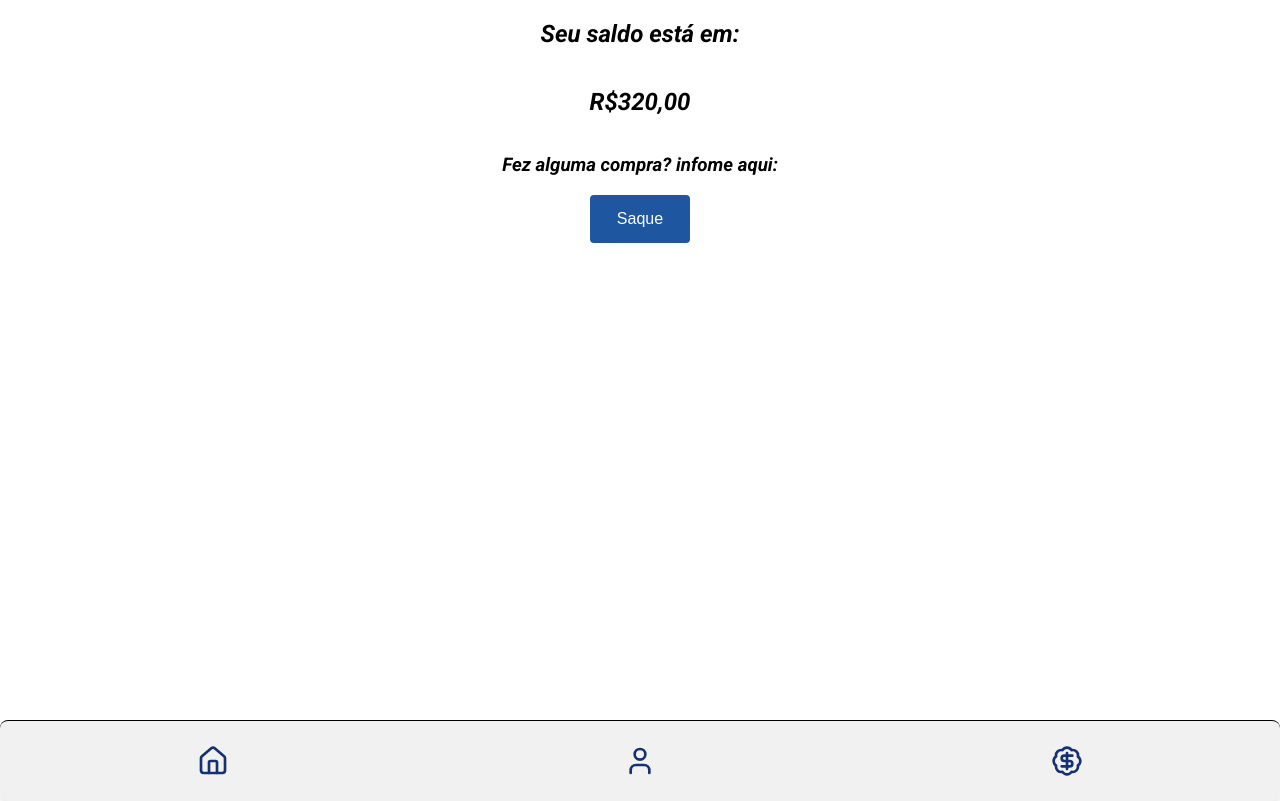
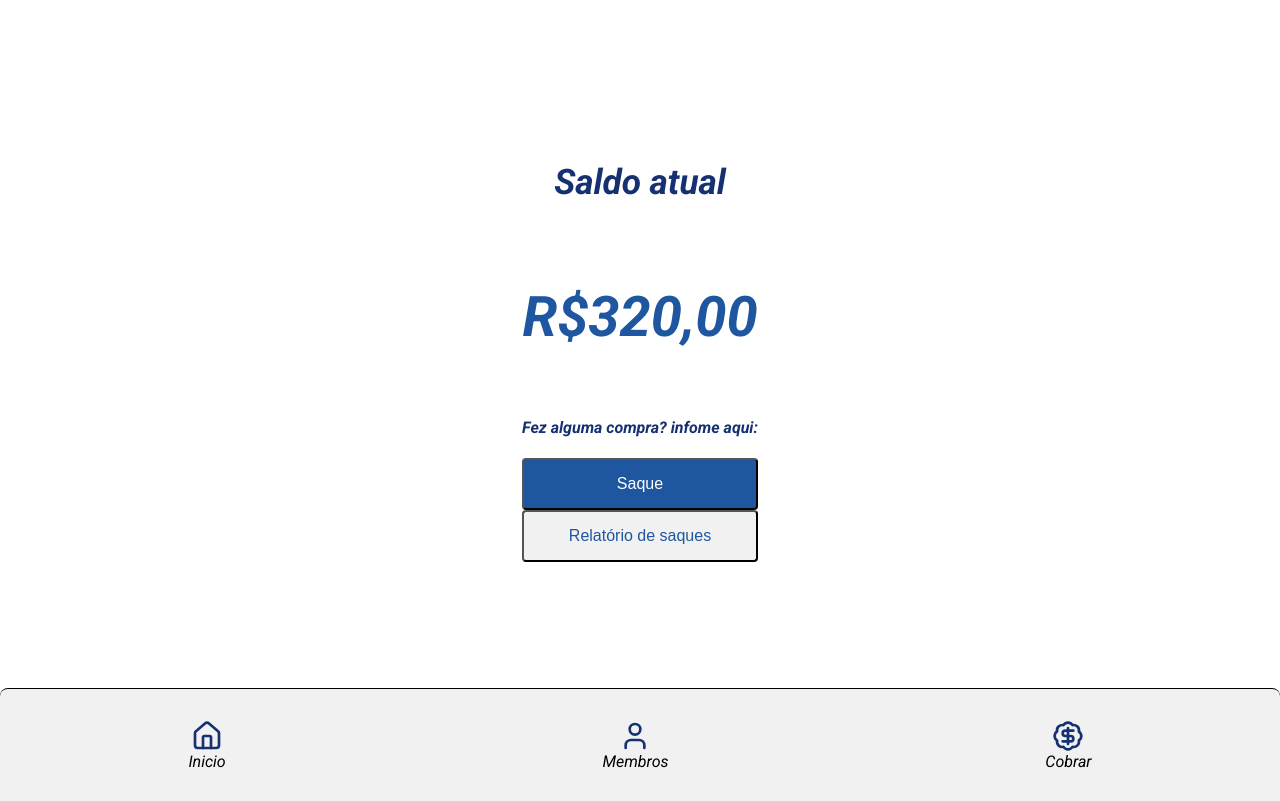
Before and after one commit to GiulianoBotelho/BPrise, a React (Vite) app: page / in a window 1280 px wide. Built offline with nearby package versions, Linux system fonts and the light colour scheme.

Commit message:
botoes de navegacao main

```diff
--- a/src/assets/home/index.tsx
+++ b/src/assets/home/index.tsx
@@ -1,23 +1,34 @@
 import { BadgeDollarSign, Home, User } from "lucide-react";
-import { BotaoDaMain, CorpoPrincipal, Rodape, SessaoDeSaque } from "./style-main-page";
+import { CorpoPrincipal, Figuras, Rodape, SessaoDeSaldo, SessaoDeSaque } from "./style-main-page";
+import { BotaoEstilo } from "../intro/buttons/button";
 
 export default function PaginaInicial() {
   return (
     <>
         <CorpoPrincipal>
-                <section>
-           <h1>Seu saldo está em:</h1>
-           </section>
-           <h2>R$320,00</h2>
+                <SessaoDeSaldo>
+           <h3>Saldo atual</h3>
+           <h1>R$320,00</h1>
+           </SessaoDeSaldo>
            <SessaoDeSaque>
-            <h3>Fez alguma compra? infome aqui:</h3>
-            <BotaoDaMain>Saque</BotaoDaMain>
+            <h4>Fez alguma compra? infome aqui:</h4>
+            <BotaoEstilo $primary>Saque</BotaoEstilo>
+            <BotaoEstilo>Relatório de saques</BotaoEstilo>
            </SessaoDeSaque>
         </CorpoPrincipal>
         <Rodape>
+          <Figuras>
             <Home size={32} color="#163172"/>
-            <User size={32} color="#163172" />
+            <figcaption>Inicio</figcaption>
+            </Figuras>
+            <Figuras>
+               <User size={32} color="#163172" />
+               <figcaption>Membros</figcaption>
+               </Figuras>
+              <Figuras>
             <BadgeDollarSign size={32} color="#163172"/>
+            <figcaption>Cobrar</figcaption>
+            </Figuras>
         </Rodape>
     </>
   )
--- a/src/assets/home/style-main-page.tsx
+++ b/src/assets/home/style-main-page.tsx
@@ -1,9 +1,12 @@
 import styled from "styled-components";
-import { BotaoEstilo } from "../intro/buttons/button";
 
 export const CorpoPrincipal = styled.main`
-min-height: 90vh;
+min-height: 86vh;
 text-align: center;
+display: flex;
+align-items: center;
+justify-content: center;
+flex-direction: column;
 section{
     display: flex;
     align-items: center;
@@ -14,9 +17,12 @@ export const SessaoDeSaque = styled.section`
 display: flex;
 align-items: center;
 flex-direction: column;
+h4{
+    color:var(--text-primary)
+}
 `
 export const Rodape = styled.footer`
-min-height: 10vh;
+min-height: 14vh;
 display: flex;
 align-items: center;
 justify-content: space-around;
@@ -24,11 +30,28 @@ border-radius: 0.5rem;
 box-shadow: 0 10px 15px -3px rgba(0, 0, 0, 0.1), 0 4px 6px -2px rgba(0, 0, 0, 0.05);
 border-top: solid 1px;
 background-color: #f1f1f1;
-:hover{
-    margin-bottom: 8px;
-}
+
 `
 
-export const BotaoDaMain = styled(BotaoEstilo)`
-width: 100px;
+
+
+export const SessaoDeSaldo = styled.section`
+h3{
+    color: var(--text-primary);
+    font-size:2.2rem;
+}
+h1{
+    color: var(--text-secondary);
+    font-weight: bold;
+    font-size: 3.5rem;
+}
+display: flex;
+flex-direction: column;
+text-align: right;
 `
+
+export const Figuras = styled.figure `
+display: flex;
+align-items: center;
+flex-direction: column;
+`
--- a/src/assets/intro/buttons/button.tsx
+++ b/src/assets/intro/buttons/button.tsx
@@ -1,17 +1,27 @@
 import styled from "styled-components";
 
-export const BotaoEstilo = styled.button`
+// export const BotaoEstilo = styled.button`
+//   width: 100%;
+//   padding: 15px;
+//   background-color: var(--button-background);
+//   color: var(--button-text);
+//   border: none;
+//   border-radius: 4px;
+//   cursor: pointer;
+//   font-size: 16px;
+//   &:hover {
+//     background-color: var(--button-hover-background);
+//   }
+// `
+export const BotaoEstilo = styled.button<{$primary?: boolean;}>`
+  background-color: ${props => props.$primary ? '#1e56a0' : "#f1f1f1"};
+  color: ${props => props.$primary ? '#fff' : '#1e56a0'};
+  cursor: pointer;
+  font-size: 16px;
   width: 100%;
   padding: 15px;
-  background-color: var(--button-background);
-  color: var(--button-text);
-  border: none;
+  order: 2px solid #1e56a0;
   border-radius: 4px;
-  cursor: pointer;
-  font-size: 16px;
-  &:hover {
-    background-color: var(--button-hover-background);
-  }
 `
 
 interface ButtonProps{
@@ -22,7 +32,7 @@ interface ButtonProps{
 
 export default function Button({ onClick, children}:ButtonProps) {
   return (
-   <BotaoEstilo onClick={onClick}>
+   <BotaoEstilo $primary onClick={onClick}>
         {children}
    </BotaoEstilo>
   )
--- a/src/assets/intro/login.tsx
+++ b/src/assets/intro/login.tsx
@@ -60,7 +60,7 @@ export default function TelaDeLogin() {
           </IconContainer>
           <InputDeLogin onChange={LeituraDoInputPassword} type='password' placeholder="Digite sua senha" />
         </InputContainer>
-        <Button onClick={Submit}>Entrar</Button>
+        <Button  onClick={Submit}>Entrar</Button>
 
       </DivDePosicionamento>
     </SessaoPrincipalLogin>
```
